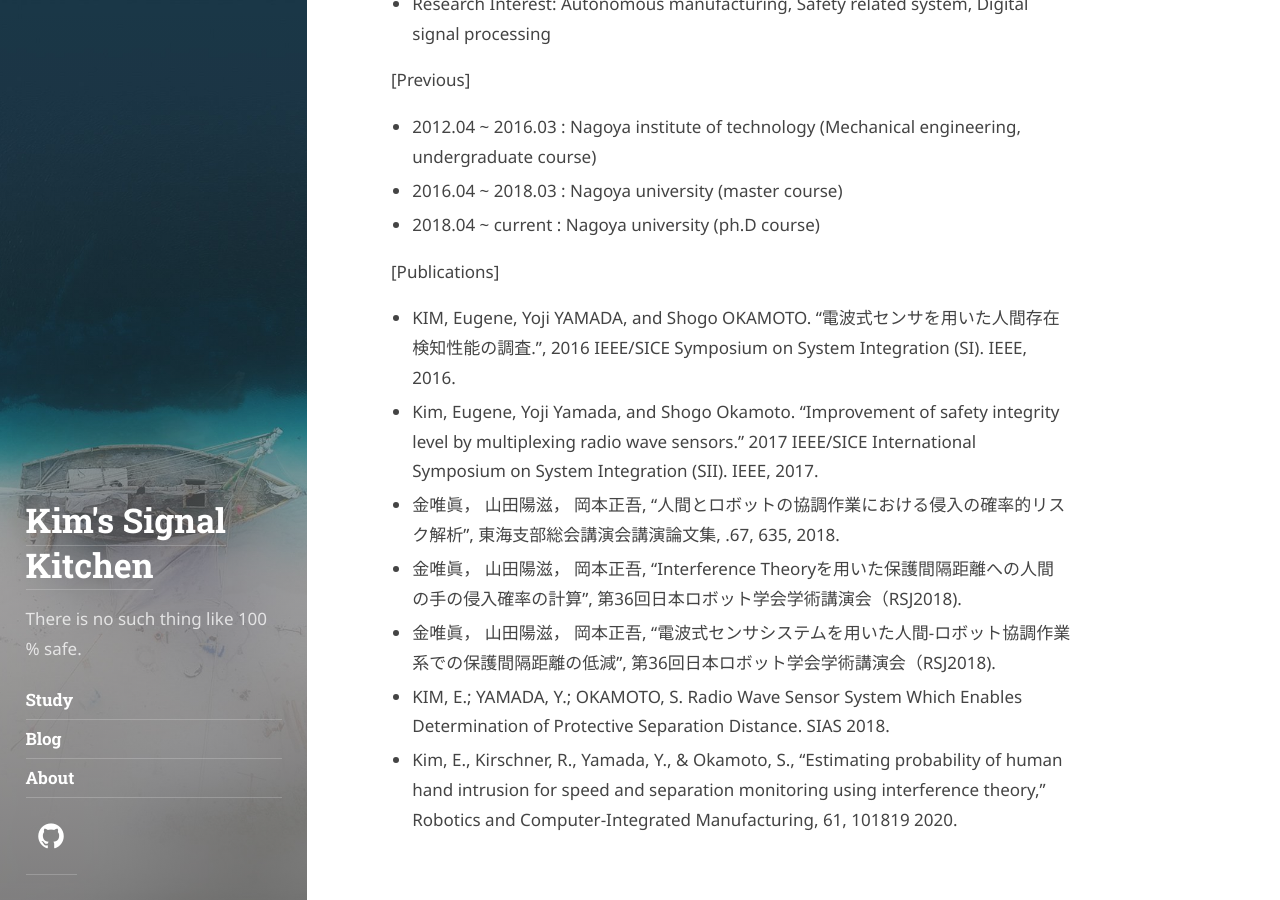
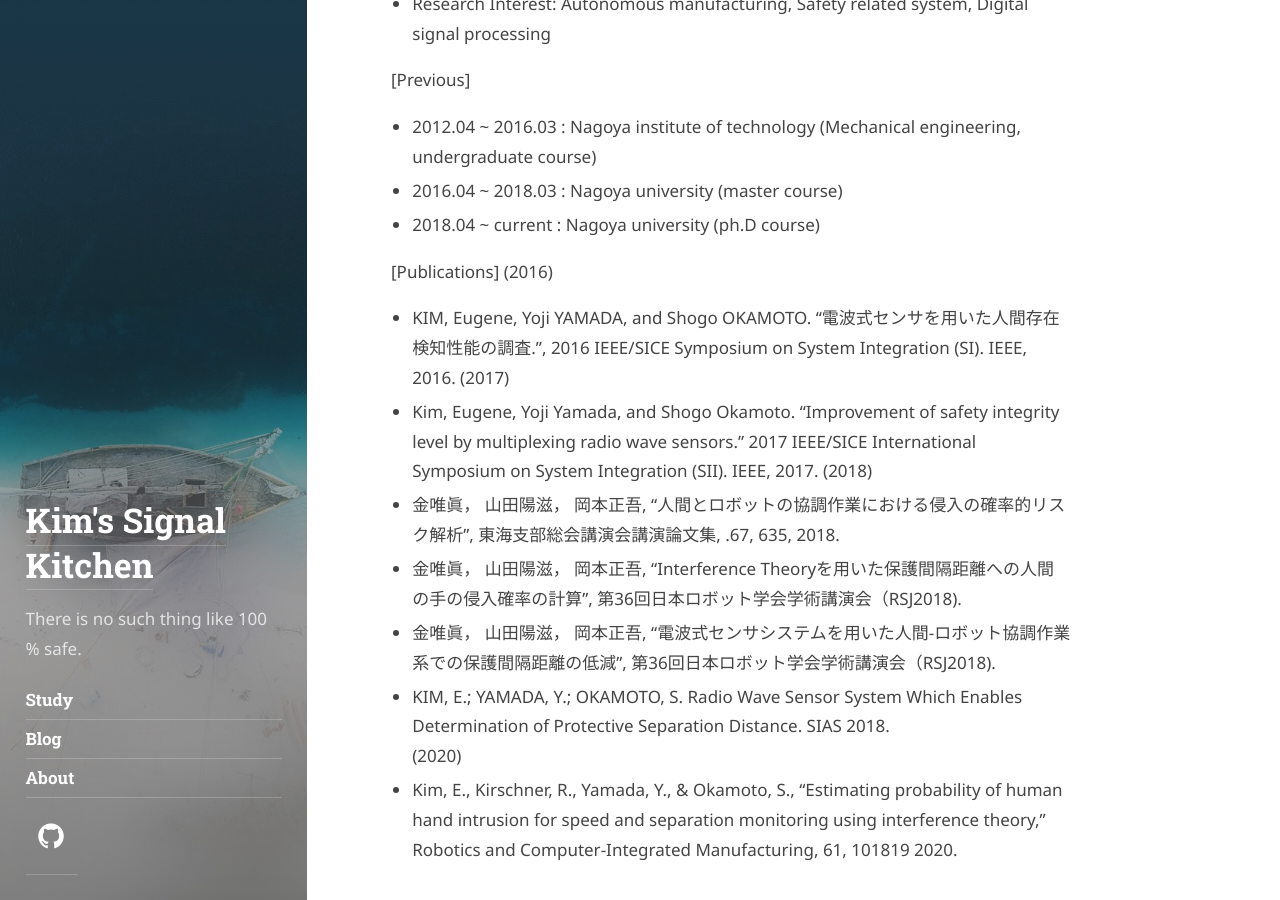
Before and after one commit to Kim-3957/Kim-3957.github.io, a Jekyll site: the page built from about.md, in a window 1280 px wide and 900 px high, scrolled down 375 px. Built offline with Jekyll 4.4.1, drawn with Linux system fonts in a browser that asks for light colours; some web fonts are replaced; comment, search, counter and statistics services are not loaded.

Commit message:
Update authors.yml

```diff
--- a/_data/authors.yml
+++ b/_data/authors.yml
@@ -21,12 +21,16 @@ author1:
     * 2018.04 ~ current : Nagoya university (ph.D course)
   Publications:      |
     [Publications]
+    (2016)
     * KIM, Eugene, Yoji YAMADA, and Shogo OKAMOTO. "電波式センサを用いた人間存在検知性能の調査.", 2016 IEEE/SICE Symposium on System Integration (SI). IEEE, 2016.
+    (2017)
     * Kim, Eugene, Yoji Yamada, and Shogo Okamoto. "Improvement of safety integrity level by multiplexing radio wave sensors." 2017 IEEE/SICE International Symposium on System Integration (SII). IEEE, 2017.
+    (2018)
     * 金唯眞， 山田陽滋， 岡本正吾, "人間とロボットの協調作業における侵入の確率的リスク解析", 東海支部総会講演会講演論文集, .67, 635, 2018.
     * 金唯眞， 山田陽滋， 岡本正吾, "Interference Theoryを用いた保護間隔距離への人間の手の侵入確率の計算", 第36回日本ロボット学会学術講演会（RSJ2018).
     * 金唯眞， 山田陽滋， 岡本正吾, "電波式センサシステムを用いた人間-ロボット協調作業系での保護間隔距離の低減",  第36回日本ロボット学会学術講演会（RSJ2018).
     * KIM, E.; YAMADA, Y.; OKAMOTO, S. Radio Wave Sensor System Which Enables Determination of Protective Separation Distance. SIAS 2018.
+    (2020)
     * Kim, E., Kirschner, R., Yamada, Y., & Okamoto, S., "Estimating probability of human hand intrusion for speed and separation monitoring using interference theory," Robotics and Computer-Integrated Manufacturing, 61, 101819 2020.
 
   # This photo will be used in the about section
```
